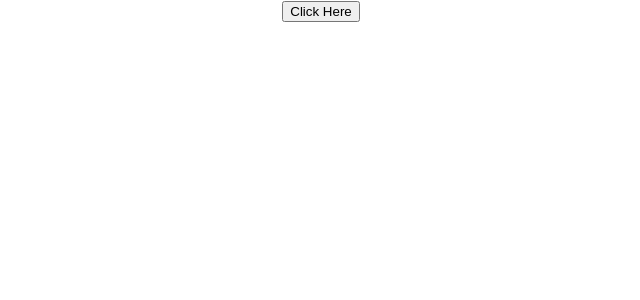
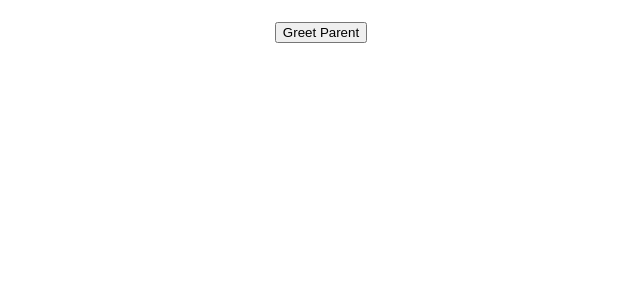
Before and after one commit to Onggi10/React-JS, a React (Create React App) app: page / in a window 1280 px wide. Shown: the top 300 px of the page, without its empty margins (319-959 px from the left). Built offline with nearby package versions, Linux system fonts and the light colour scheme.

Commit message:
Pertemuan 3

```diff
--- a/src/Components/ChildComponent.js
+++ b/src/Components/ChildComponent.js
@@ -1,10 +1,29 @@
-import React from 'react'
+import React from "react";
+import PropTypes from "prop-types";
 
-function ChildComponent() {
-  return (
-    <div>
+class ChildComponent extends React.Component {
+  constructor(props) {
+    super(props)
 
-    </div>
-  )
+    this.state = {
+      Message: "Welcome to My Website",
+    }
+  }
+
+
+  render() {
+    return (
+      <div>
+        <div><h1>{this.Message}</h1></div>
+        <button onClick={this.props.greetHandler}>Greet Parent</button>
+      </div>
+    );
+  }
 }
-export default ChildComponent
+
+// Menambahkan validasi PropTypes untuk greetHandler
+ChildComponent.propTypes = {
+  greetHandler: PropTypes.func.isRequired,
+};
+
+export default ChildComponent;
--- a/src/Components/ParentComponent.js
+++ b/src/Components/ParentComponent.js
@@ -1,11 +1,12 @@
 import React, { Component } from "react";
+import ChildComponent from "./ChildComponent";
 
 class ParentComponent extends Component {
   constructor(props) {
     super(props);
 
     this.state = {
-      parentName: "Parent",
+      parentName: "Welcome",
     };
 
     this.greetParent = this.greetParent.bind(this);
@@ -18,7 +19,7 @@ class ParentComponent extends Component {
   render() {
     return (
       <div>
-        <button onClick={this.greetParent}>Click Here</button>
+        <ChildComponent greetHandler={this.greetParent} />
       </div>
     );
   }
```
